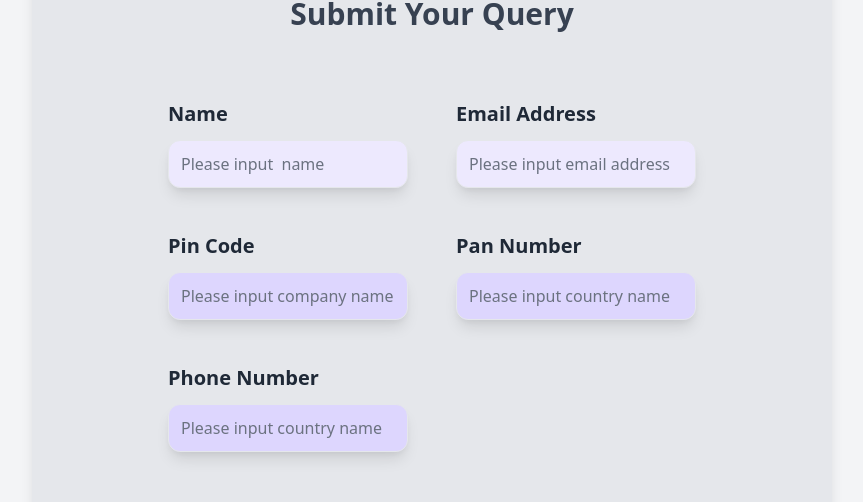
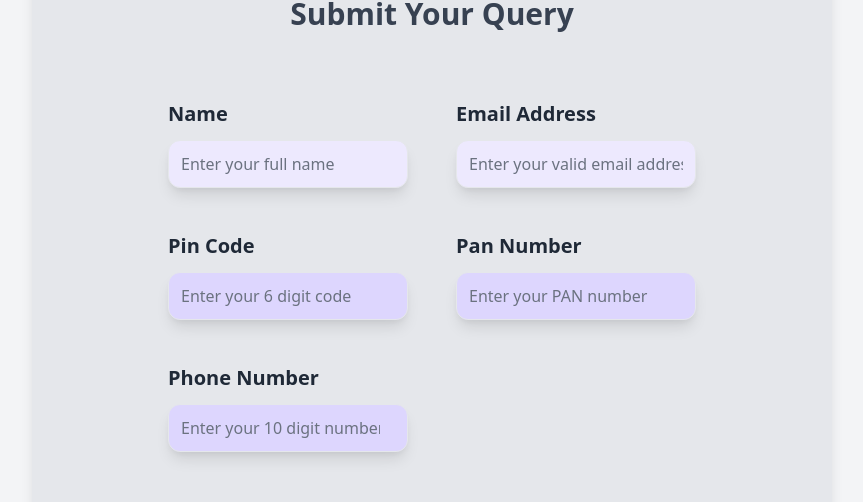
Before and after one commit to Creditklick/refine-trail, a React (Create React App) app in the folder client/: page /queriesT in a window 1280 px wide. Shown: the part 983-1485 px from the top of the page, without its empty margins (208-1071 px from the left). Built offline with nearby package versions, Linux system fonts and the light colour scheme.

Commit message:
validated form submission successfully

```diff
--- a/client/src/pages/Refine/payoutT.jsx
+++ b/client/src/pages/Refine/payoutT.jsx
@@ -29,11 +29,11 @@ const PayoutT = () => {
 
 const handleSubmit = (e) => {
     e.preventDefault();
-    if (validate()) {
+    if (!validate()) {
+      console.log('Form not submitted');
+    } else if(validate()){
+        navigate('/payments')
       console.log('Form submitted');
-      navigate('/payments')
-    } else {
-      console.log('Form not submitted');
     }
   };
   const handleMouseEnter =() =>{
@@ -108,18 +108,28 @@ const isValidPhone = (phone) =>{
     }
       if (emailError) {
         return false;
+      }else if(!emailError){
+        return true
       }
       if( pinError){
         return false;
+      }else if(!pinError){
+        return true
       }
       if(panError){
         return false;
+      }else if(!panError){
+        return true
       }
       if(phoneError){
         return false;
+      }else if(!phoneError){
+        return true
       }
       if(selectedError){
         return false;
+      }else if(!selectedError){
+        return true
       }
 }
 
@@ -128,6 +138,7 @@ const isValidPhone = (phone) =>{
 //   const handleMouseLeave=() =>{
 //     setIsExpanded(false);
 //   }
+
 //   window.scrollTo(0,0)
   return (
       <div className="py-2 bg-gray-100 overflow-y-hidden">
@@ -160,31 +171,31 @@ const isValidPhone = (phone) =>{
                     <div className="grid md:grid-cols-2 items-center mt-12">
                         <div className="md:w-72 flex flex-col md:p-6 p-2">
                             <label className="text-xl font-semibold leading-none text-gray-800" >Name</label>
-                            <input tabIndex={0} arial-label="Enter your name" type="name" className="text-base leading-none text-gray-900 p-3 focus:oultine-none focus:border-indigo-700 mt-4 bg-purple-100 border rounded border-gray-200 shadow-lg placeholder-gray-500 rounded-xl" placeholder="Please input  name" onChange={(e) => setName(e.target.value)}/>
+                            <input tabIndex={0} arial-label="Enter your name" type="text" name='name' className="text-base leading-none text-gray-900 p-3 focus:oultine-none focus:border-indigo-700 mt-4 bg-purple-100 border rounded border-gray-200 shadow-lg placeholder-gray-500 rounded-xl" placeholder="Enter your full name" onChange={(e) => setName(e.target.value)}/>
                         <div style={{ color: 'red' }}>{nameError}</div>
                         </div>
 
                         <div className="md:w-72 flex flex-col md:p-6 p-2">
                             <label className="text-xl font-semibold leading-none text-gray-800">Email Address</label>
-                            <input tabIndex={0} arial-label="Your email address" type="name" className="text-base leading-none text-gray-900 p-3 focus:oultine-none focus:border-indigo-700 mt-4 bg-purple-100 border rounded border-gray-200 shadow-lg placeholder-gray-500 rounded-xl" placeholder="Please input email address" onChange={(e) => setEmail(e.target.value)}/>
+                            <input tabIndex={0} arial-label="Your email address" type="email" name='email' className="text-base leading-none text-gray-900 p-3 focus:oultine-none focus:border-indigo-700 mt-4 bg-purple-100 border rounded border-gray-200 shadow-lg placeholder-gray-500 rounded-xl" placeholder="Enter your valid email address" onChange={(e) => setEmail(e.target.value)}/>
 
                         <div style={{ color: 'red' }}>{emailError}</div>
                         </div>
                         <div className="md:w-72 flex flex-col md:p-6 p-2">
                             <label className="text-xl font-semibold leading-none text-gray-800">Pin Code</label>
-                            <input tabIndex={0} role="input" arial-label="enter your PIN code" type="name" className="text-base leading-none text-gray-900 p-3 focus:oultine-none focus:border-indigo-700 mt-4 bg-purple-200 border shadow-lg rounded border-gray-200 placeholder-gray-500 rounded-xl" placeholder="Please input company name" maxLength={6} onChange={(e) => setPin(e.target.value)}/>
+                            <input tabIndex={0} role="input" arial-label="enter your PIN code" name='pin' type="number" className="text-base leading-none text-gray-900 p-3 focus:oultine-none focus:border-indigo-700 mt-4 bg-purple-200 border shadow-lg rounded border-gray-200 placeholder-gray-500 rounded-xl" placeholder="Enter your 6 digit code" maxLength={6} onChange={(e) => setPin(e.target.value)}/>
 
                         <div style={{ color: 'red' }}>{pinError}</div>
                         </div>
 
                         <div className="md:w-72 flex flex-col md:p-6 p-2">
                             <label className="text-xl font-semibold leading-none text-gray-800">Pan Number</label>
-                            <input tabIndex={0} arial-label="Please input country name" type="name" className="text-base leading-none text-gray-900 p-3 focus:oultine-none focus:border-indigo-700 mt-4 bg-purple-200 border rounded border-gray-200 shadow-lg placeholder-gray-500 rounded-xl" placeholder="Please input country name" onChange={(e) => setPan(e.target.value)} />
+                            <input tabIndex={0} arial-label="Please input country name" type="text" name='pan' className="text-base leading-none text-gray-900 p-3 focus:oultine-none focus:border-indigo-700 mt-4 bg-purple-200 border rounded border-gray-200 shadow-lg placeholder-gray-500 rounded-xl" placeholder="Enter your PAN number" onChange={(e) => setPan(e.target.value)} />
                         <div style={{ color: 'red' }}>{panError}</div>
                         </div>
                         <div className="md:w-72 flex flex-col md:p-6 p-2">
                             <label className="text-xl font-semibold leading-none text-gray-800">Phone Number</label>
-                            <input tabIndex={0} arial-label="Please input country name" type="name" className="text-base leading-none text-gray-900 p-3 focus:oultine-none focus:border-indigo-700 mt-4 bg-purple-200 border rounded border-gray-200 shadow-lg placeholder-gray-500 rounded-xl" placeholder="Please input country name" onChange={(e) => setPhone(e.target.value)}/>
+                            <input tabIndex={0} arial-label="Please input country name" type="number" name='phone' className="text-base leading-none text-gray-900 p-3 focus:oultine-none focus:border-indigo-700 mt-4 bg-purple-200 border rounded border-gray-200 shadow-lg placeholder-gray-500 rounded-xl" placeholder="Enter your 10 digit number" onChange={(e) => setPhone(e.target.value)}/>
                     <div style={{ color: 'red' }}>{phoneError}</div>
                         </div>
                     </div>
@@ -193,31 +204,31 @@ const isValidPhone = (phone) =>{
                         <div className="w-full flex flex-col mt-4 bg-pink-200 p-3 rounded-xl shadow-lg">
 
                             <span className='mb-3'>
-                            <input type="checkbox" value="option1" checked={selectedOption === 'option1'} onChange={handleOptionChange} />
+                            <input type="checkbox" value="option1" name='selectedOption' checked={selectedOption === 'option1'} onChange={handleOptionChange} />
                             <label htmlFor="salaried" className='text-base font-semibold mx-3 text-gray-700'>Need fresh loan/CC to clear outstandings?</label>
                         </span>
                         <span className='my-3'>
-                            <input type="checkbox" value="option2" checked={selectedOption === 'option2'} onChange={handleOptionChange} />
+                            <input type="checkbox" value="option2" name='selectedOption' checked={selectedOption === 'option2'} onChange={handleOptionChange} />
                             <label htmlFor="salaried" className='text-base font-semibold mx-3 text-gray-700'>Settle the existing loan</label>
                         </span>
                         <span className='my-3'>
-                            <input type="checkbox" value="option3" checked={selectedOption === 'option3'} onChange={handleOptionChange} />
+                            <input type="checkbox" value="option3" name='selectedOption' checked={selectedOption === 'option3'} onChange={handleOptionChange} />
                             <label htmlFor="salaried" className='text-base font-semibold mx-3 text-gray-700'>Pay partial payment of existing account and pay in EMIs</label>
                         </span>
                         <span className='my-3'>
-                            <input type="checkbox" value="option4" checked={selectedOption === 'option4'} onChange={handleOptionChange} />
+                            <input type="checkbox" value="option4" name='selectedOption' checked={selectedOption === 'option4'} onChange={handleOptionChange} />
                             <label htmlFor="salaried" className='text-base font-semibold mx-3 text-gray-700'>Just want to improve the credit score</label>
                         </span>
                         <span className='my-3'>
-                            <input type="checkbox" value="option5" checked={selectedOption === 'option5'} onChange={handleOptionChange} />
+                            <input type="checkbox" value="option5" name='selectedOption' checked={selectedOption === 'option5'} onChange={handleOptionChange} />
                             <label htmlFor="salaried" className='text-base font-semibold mx-3 text-gray-700'>Get rid off the recurring phone calls of recovery</label>
                         </span>
                         <span className='my-3'>
-                            <input type="checkbox" value="option6" checked={selectedOption === 'option6'} onChange={handleOptionChange} />
+                            <input type="checkbox" value="option6" name='selectedOption' checked={selectedOption === 'option6'} onChange={handleOptionChange} />
                             <label htmlFor="salaried" className='text-base font-semibold mx-3 text-gray-700'>Close existing account</label>
                         </span>
                         <span className='mt-3'>
-                            <input type="checkbox" value="option7" checked={selectedOption === 'option7'} onChange={handleOptionChange} />
+                            <input type="checkbox" value="option7" name='selectedOption' checked={selectedOption === 'option7'} onChange={handleOptionChange} />
                             <label htmlFor="salaried" className='text-base font-semibold mx-3 text-gray-700'>Others</label>
                         </span>
                         </div>
@@ -225,64 +236,13 @@ const isValidPhone = (phone) =>{
 
                     </div>
 
-                    {/* <div className='my-8'>
-                            <label className="text-xl font-semibold leading-none text-gray-800 ">Your Query</label>
 
-
-                        <div className="w-full flex flex-col mt-4 bg-pink-200 p-3 rounded-xl shadow-lg">
-                           <span className='mb-3'>
-
-
-                            <input type="checkbox" onChange={handleOptionChange}   value="Need fresh loan/CC to clear outstandings?"  />
-                            <label  className='text-base font-semibold mx-3 text-gray-700'>Need fresh loan/CC to clear outstandings?</label>
-                        </span>
-
-
-                        <span className='my-3'>
-                            <input type="checkbox"  onChange={handleOptionChange}  value="Settle the existing loan" />
-                            <label  className='text-base font-semibold mx-3 text-gray-700'>Settle the existing loan</label>
-                        </span>
-
-
-                        <span className='my-3'>
-                            <input type="checkbox"  onChange={handleOptionChange}  value="Pay partial payment of existing account and pay in EMIs" />
-                            <label  className='text-base font-semibold mx-3 text-gray-700'>Pay partial payment of existing account and pay in EMIs</label>
-                        </span>
-
-
-                        <span className='my-3'>
-                            <input type="checkbox"  onChange={handleOptionChange}  value="Just want to improve the credit score" />
-                            <label  className='text-base font-semibold mx-3 text-gray-700'>Just want to improve the credit score</label>
-                        </span>
-
-
-                        <span className='my-3'>
-                            <input type="checkbox"  onChange={handleOptionChange}  value="Get rid off the recurring phone calls of recovery"/>
-                            <label  className='text-base font-semibold mx-3 text-gray-700'>Get rid off the recurring phone calls of recovery</label>
-                        </span>
-
-
-                        <span className='my-3'>
-                            <input type="checkbox"  onChange={handleOptionChange}  value="Close existing account" />
-                            <label  className='text-base font-semibold mx-3 text-gray-700'>Close existing account</label>
-                        </span>
-
-
-                        <span className='mt-3'>
-                            <input type="checkbox" value="others"   onChange={handleOptionChange} />
-                            <label  className='text-base font-semibold mx-3 text-gray-700'>Others</label>
-                        </span>
-
-
-                        </div>
-                    </div> */}
                     <p className="text-sm leading-3 text-red-900 mt-8 px-3">By clicking submit you agree to our terms of service & privacy policy.</p>
                     <div className='w-80 text-sm text-gray-900 mt-8 '>
                     <p className= {isExpanded ? 'expand': 'truncate'} onClick={handleMouseEnter} >CreditKlick does not sell any loans on our own and do not charge any fee from any customers/viewers. We advise customers/viewers to choose from best offers from Banks and its advertisers. We do not guarantee any loans as loan sanction is as per Banks and Nbfcs. We suggest all users to never pay any upfront amount for any loan disbursal and if any person who call you as representative of CreditKlick and ask for any amount report the incident immediately via putting us a mail at <a href="mailto:support@creditklick.com" className='text-blue-800'>support@creditklick.com</a></p></div>
                     <div id="button" className={`${show ? "hidden" : "flex"}   my-8 justify-center items-center w-auto`}>
 
                         <button  className="m-auto text-base font-semibold leading-none text-white py-4 px-10 bg-indigo-500 rounded hover:bg-indigo-700  rounded-full">SUBMIT</button>
-
                     </div>
                     </form>
                 </div>
```
